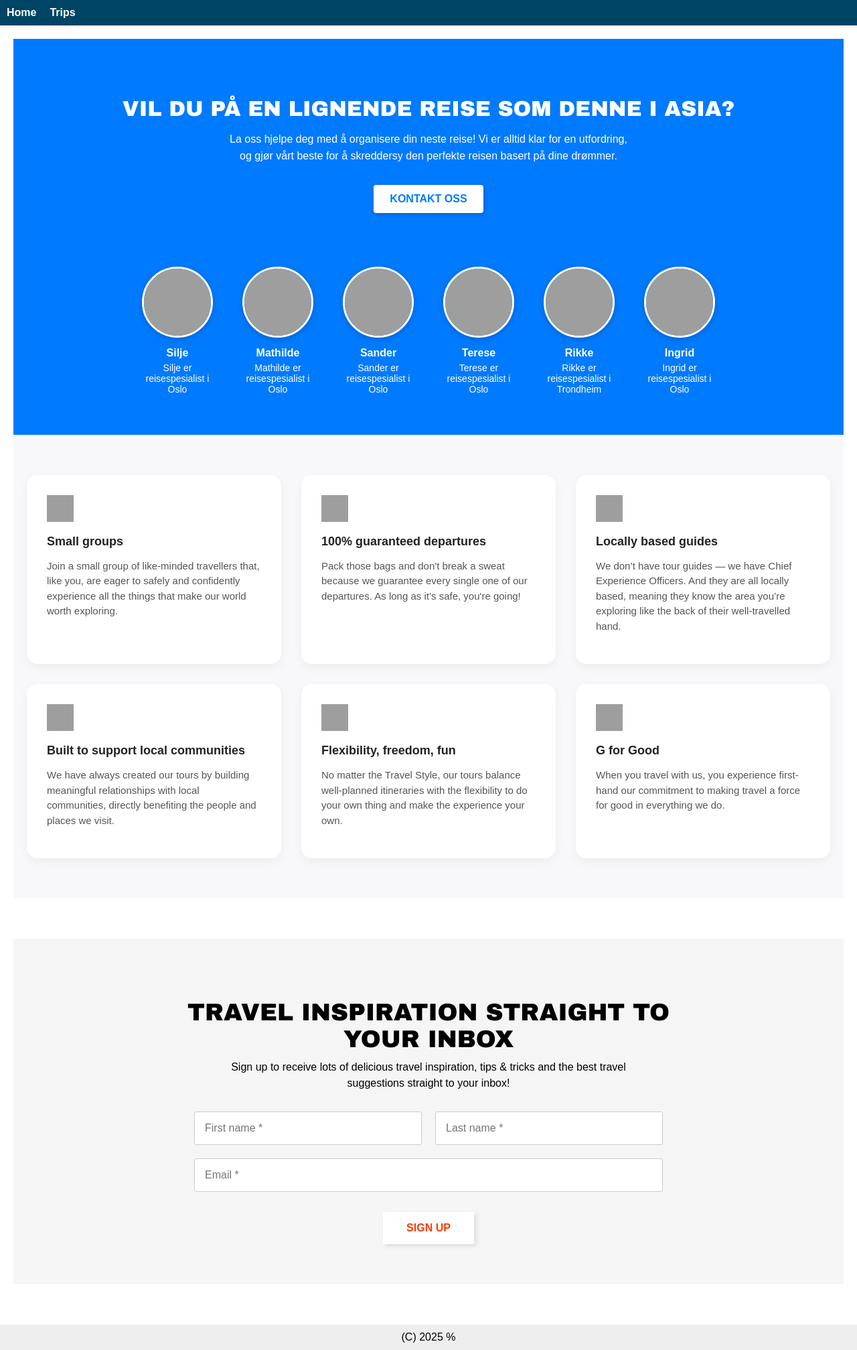
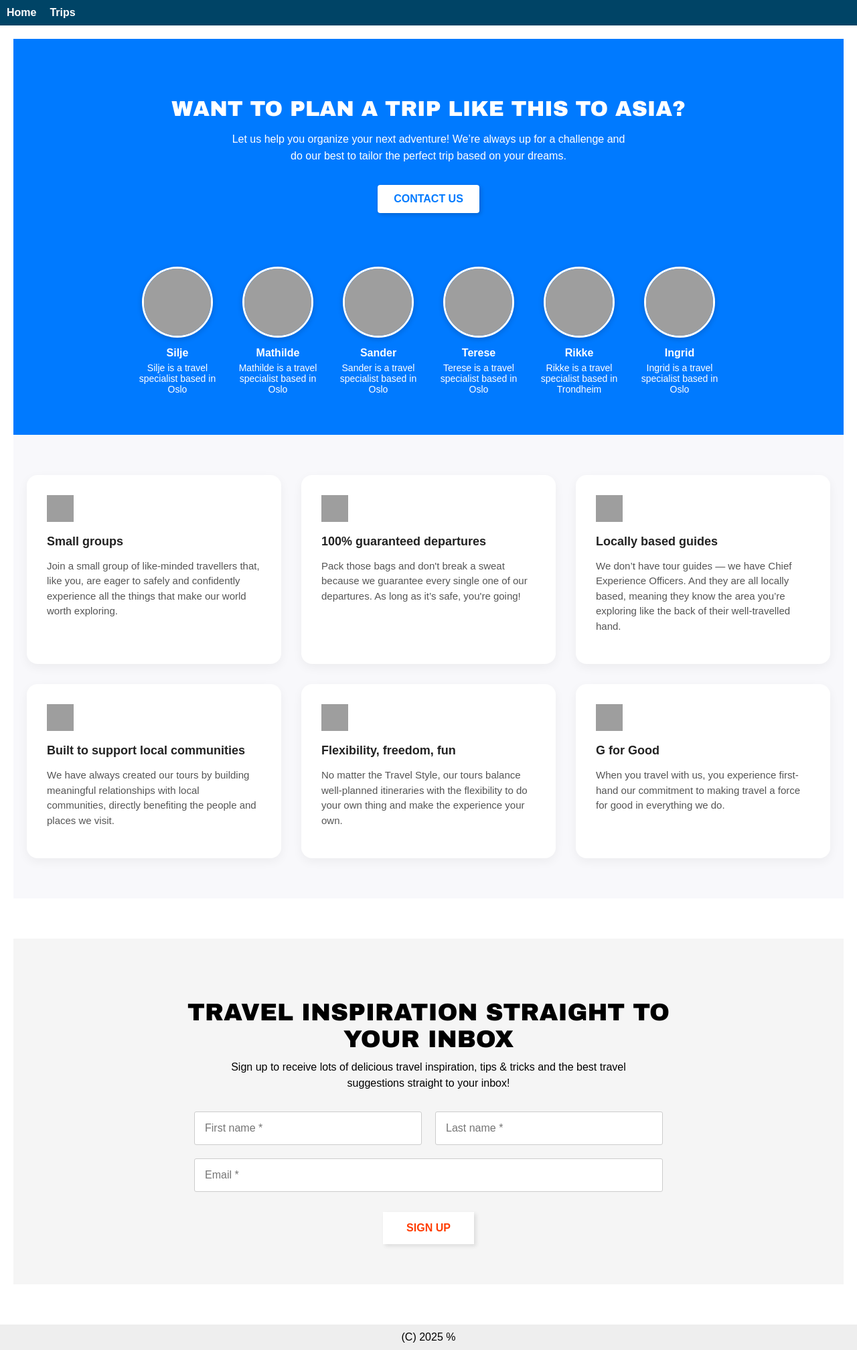
Before and after one commit to AlexP-9/ExamProj, a Django app: page /adventures/ in a window 1280 px wide. Shown: the whole page at 67% size. Run offline with Django 5.2, Linux system fonts and the light colour scheme; grey boxes are pictures that could not be loaded.

Commit message:
travlers new

```diff
--- a/AdventureApp/static/style.css
+++ b/AdventureApp/static/style.css
@@ -218,8 +218,6 @@ footer {
     line-height: 1.5;
 }
 
-
-
 .cta-specialists-section {
     background-color: #007AFF;
     color: white;
@@ -227,21 +225,21 @@ footer {
     padding: 60px 20px;
 }
 
-.cta-specialists-section .cta-title {
+.cta-title {
     font-size: 32px;
     font-weight: 900;
     margin-bottom: 15px;
     font-family: 'Arial Black', sans-serif;
 }
 
-.cta-specialists-section .cta-subtext {
+.cta-subtext {
     font-size: 16px;
     max-width: 600px;
     margin: 0 auto 30px auto;
     line-height: 1.6;
 }
 
-.cta-specialists-section .cta-button {
+.cta-button {
     background-color: white;
     color: #007AFF;
     padding: 12px 24px;
@@ -251,9 +249,10 @@ footer {
     box-shadow: 2px 2px 6px rgba(0, 0, 0, 0.2);
     margin-bottom: 40px;
     display: inline-block;
+    transition: background-color 0.3s;
 }
 
-.cta-specialists-section .cta-button:hover {
+.cta-button:hover {
     background-color: #e6e6e6;
 }
 
--- a/AdventureApp/templates/MainPage.html
+++ b/AdventureApp/templates/MainPage.html
@@ -8,47 +8,46 @@
 
 <!-- Travel Specialist Call-to-Action Section -->
 <section class="cta-specialists-section">
-    <h2 class="cta-title">VIL DU PÅ EN LIGNENDE REISE SOM DENNE I ASIA?</h2>
+    <h2 class="cta-title">WANT TO PLAN A TRIP LIKE THIS TO ASIA?</h2>
     <p class="cta-subtext">
-        La oss hjelpe deg med å organisere din neste reise! Vi er alltid klar for en utfordring, og gjør vårt beste for å skreddersy den perfekte reisen basert på dine drømmer.
+        Let us help you organize your next adventure! We’re always up for a challenge and do our best to tailor the perfect trip based on your dreams.
     </p>
-    <a href="/contact" class="cta-button">KONTAKT OSS</a>
+    <a href="/contact" class="cta-button">CONTACT US</a>
 
     <div class="specialists-grid">
-        <!-- Repeat for each person -->
         <div class="specialist">
             <img src="{% static 'people/silje.jpg' %}" alt="Silje">
             <h4>Silje</h4>
-            <p>Silje er reisespesialist i Oslo</p>
+            <p>Silje is a travel specialist based in Oslo</p>
         </div>
         <div class="specialist">
             <img src="{% static 'people/mathilde.jpg' %}" alt="Mathilde">
             <h4>Mathilde</h4>
-            <p>Mathilde er reisespesialist i Oslo</p>
+            <p>Mathilde is a travel specialist based in Oslo</p>
         </div>
         <div class="specialist">
             <img src="{% static 'people/sander.jpg' %}" alt="Sander">
             <h4>Sander</h4>
-            <p>Sander er reisespesialist i Oslo</p>
+            <p>Sander is a travel specialist based in Oslo</p>
         </div>
         <div class="specialist">
             <img src="{% static 'people/terese.jpg' %}" alt="Terese">
             <h4>Terese</h4>
-            <p>Terese er reisespesialist i Oslo</p>
+            <p>Terese is a travel specialist based in Oslo</p>
         </div>
         <div class="specialist">
             <img src="{% static 'people/rikke.jpg' %}" alt="Rikke">
             <h4>Rikke</h4>
-            <p>Rikke er reisespesialist i Trondheim</p>
+            <p>Rikke is a travel specialist based in Trondheim</p>
         </div>
         <div class="specialist">
             <img src="{% static 'people/ingrid.jpg' %}" alt="Ingrid">
             <h4>Ingrid</h4>
-            <p>Ingrid er reisespesialist i Oslo</p>
+            <p>Ingrid is a travel specialist based in Oslo</p>
         </div>
-        <!-- Add more profiles as needed -->
     </div>
 </section>
+
 
 
 
```
